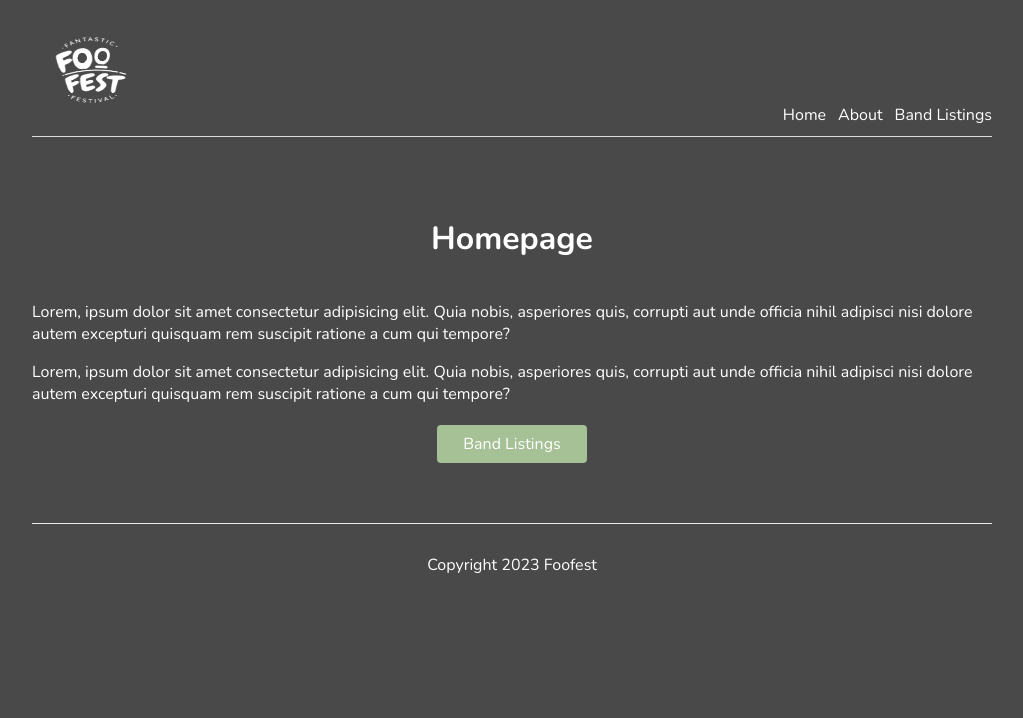
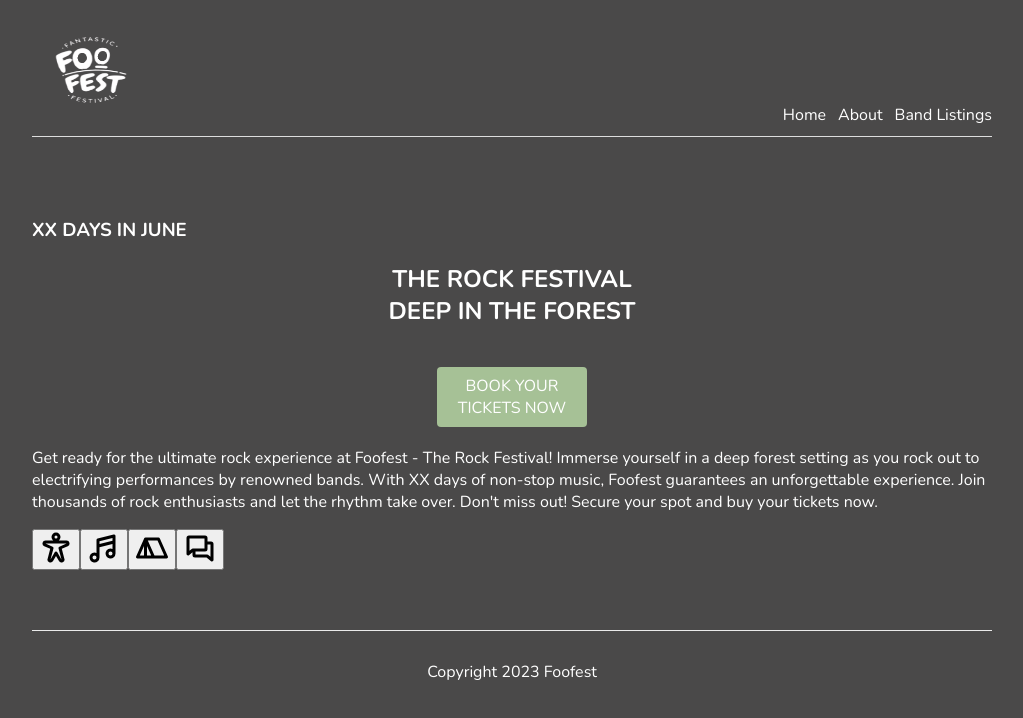
Before and after one commit to tombill143/foofest, a Next.js app: page / in a window 1280 px wide. Shown: the top 718 px of the page, without its empty margins (128-1151 px from the left). Built offline with nearby package versions, Linux system fonts and the light colour scheme.

Commit message:
problems with styles in the master

```diff
--- a/src/pages/index.js
+++ b/src/pages/index.js
@@ -1,8 +1,7 @@
 import Head from "next/head";
-import Navbar from "./componants/Navbar";
 import styles from "../styles/Home.module.css";
-import Footer from "./componants/Footer";
 import Link from "next/link";
+import React from "react";
 
 export default function Home() {
   return (
@@ -11,21 +10,91 @@ export default function Home() {
         <title>Foofest | Home</title>
         <meta name="keywords" content="foofest" />
       </Head>
+
       <div>
-        <h1 className={styles.title}>Homepage</h1>
-        <p className={styles.text}>
-          Lorem, ipsum dolor sit amet consectetur adipisicing elit. Quia nobis,
-          asperiores quis, corrupti aut unde officia nihil adipisci nisi dolore
-          autem excepturi quisquam rem suscipit ratione a cum qui tempore?
-        </p>
-        <p className={styles.text}>
-          Lorem, ipsum dolor sit amet consectetur adipisicing elit. Quia nobis,
-          asperiores quis, corrupti aut unde officia nihil adipisci nisi dolore
-          autem excepturi quisquam rem suscipit ratione a cum qui tempore?
-        </p>
-        <Link className={styles.btn} href="/bands">
-          Band Listings
-        </Link>
+        <section className={styles.home_hero}>
+          <h3>XX DAYS IN JUNE</h3>
+          <h1 className={styles.title}>
+            THE ROCK FESTIVAL <br></br> DEEP IN THE FOREST
+          </h1>
+
+          <Link className={styles.btn} href="/booking">
+            BOOK YOUR TICKETS NOW
+          </Link>
+        </section>
+
+        <section className={styles.home_program}>
+          <p className={styles.text}>
+            Get ready for the ultimate rock experience at Foofest - The Rock
+            Festival! Immerse yourself in a deep forest setting as you rock out
+            to electrifying performances by renowned bands. With XX days of
+            non-stop music, Foofest guarantees an unforgettable experience. Join
+            thousands of rock enthusiasts and let the rhythm take over. Don't
+            miss out! Secure your spot and buy your tickets now.
+          </p>
+        </section>
+
+        <div className={styles.buttonContainer}>
+          <button className={styles.button}>
+            <Link href="/bands/schedule">
+              <svg
+                className={styles.icon}
+                xmlns="http://www.w3.org/2000/svg"
+                width="32"
+                height="32"
+                fill="#000000"
+                viewBox="0 0 256 256"
+              >
+                <path d="M235.4,86.85A23.55,23.55,0,0,0,212,68H150.59a36,36,0,1,0-45.18,0H44A24,24,0,0,0,34,113.79l.19.09,47.63,21L61.76,211a24,24,0,0,0,12.11,30.74A23.77,23.77,0,0,0,84,244a24,24,0,0,0,21.52-13.29L128,191.91l22.51,38.8A24,24,0,0,0,194.24,211l-20-76.15,47.63-21,.19-.09A23.55,23.55,0,0,0,235.4,86.85ZM128,28a12,12,0,1,1-12,12A12,12,0,0,1,128,28Zm27.16,89a12,12,0,0,0-6.77,14L171.26,218a11.87,11.87,0,0,0,.73,2c-.15-.32-.32-.64-.5-.95L138.38,162a12,12,0,0,0-20.76,0L84.51,219.05c-.18.31-.35.63-.5.95a11.87,11.87,0,0,0,.73-2l22.87-86.92a12,12,0,0,0-6.77-14L44,92H212Z"></path>
+              </svg>
+            </Link>
+          </button>
+
+          <button className={styles.button}>
+            <Link href="/bands">
+              <svg
+                className={styles.icon}
+                xmlns="http://www.w3.org/2000/svg"
+                width="32"
+                height="32"
+                fill="#000000"
+                viewBox="0 0 256 256"
+              >
+                <path d="M215.38,22.54a12,12,0,0,0-10.29-2.18l-128,32A12,12,0,0,0,68,64V167.35A40,40,0,1,0,92,204V121.37l104-26v40A40,40,0,1,0,220,172V32A12,12,0,0,0,215.38,22.54ZM52,220a16,16,0,1,1,16-16A16,16,0,0,1,52,220ZM92,96.63V73.37l104-26V70.63ZM180,188a16,16,0,1,1,16-16A16,16,0,0,1,180,188Z"></path>
+              </svg>
+            </Link>
+          </button>
+
+          <button className={styles.button}>
+            <Link href="/booking">
+              <svg
+                className={styles.icon}
+                xmlns="http://www.w3.org/2000/svg"
+                width="32"
+                height="32"
+                fill="#000000"
+                viewBox="0 0 256 256"
+              >
+                <path d="M255,195.13l-64-144A12,12,0,0,0,180,44H76a12,12,0,0,0-10.85,6.9,2.42,2.42,0,0,0-.12.23L65,51.3a.08.08,0,0,0,0,0L1,195.13A12,12,0,0,0,12,212H244a12,12,0,0,0,11-16.87ZM64,112.55V188H30.46ZM88,188V112.55L121.54,188Zm59.8,0L94.47,68H172.2l53.34,120Z"></path>
+              </svg>
+            </Link>
+          </button>
+
+          <button className={styles.button}>
+            <Link href="/about">
+              <svg
+                className={styles.icon}
+                xmlns="http://www.w3.org/2000/svg"
+                width="32"
+                height="32"
+                fill="#000000"
+                viewBox="0 0 256 256"
+              >
+                <path d="M216,76H188V48a20,20,0,0,0-20-20H40A20,20,0,0,0,20,48V176a12,12,0,0,0,19.54,9.33l28.46-23V184a20,20,0,0,0,20,20h92.17l36.29,29.33A12,12,0,0,0,236,224V96A20,20,0,0,0,216,76ZM44,150.87V52H164v80H71.58A12,12,0,0,0,64,134.67Zm168,48-20-16.2a12,12,0,0,0-7.54-2.67H92V156h76a20,20,0,0,0,20-20V100h24Z"></path>
+              </svg>
+            </Link>
+          </button>
+        </div>
       </div>
     </>
   );
```
